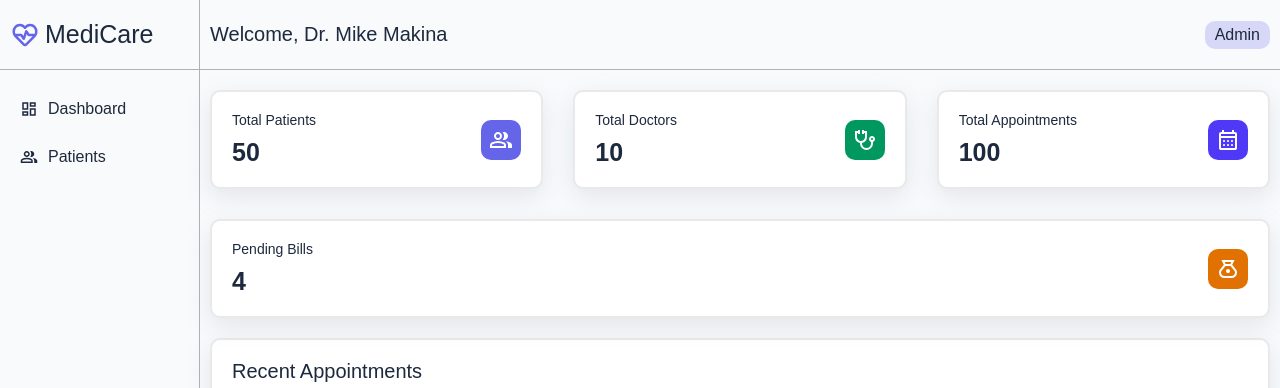
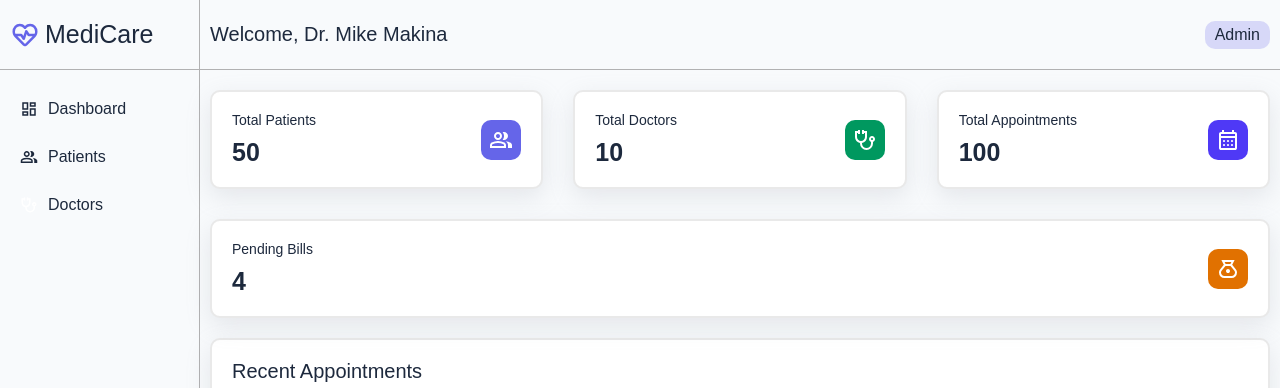
Before and after one commit to jjjjjess/WEBD-2200-FinalProject, a PHP site: page /dashboard.php in a window 1280 px wide. Shown: the top 388 px of the page. Run offline with PHP 8.4, Linux system fonts and the light colour scheme.

Commit message:
doctors css & html

```diff
--- a/dashboard.php
+++ b/dashboard.php
@@ -40,7 +40,15 @@
                             <img src="images/patients3.svg" alt="patients icon">
                         </div>
                         <a href="patients.html">Patients</a>
-                    </li>
+                        </li>
+
+                        <li>
+                            <div class="icon">
+                                <img src="images/stethoscope.svg" alt="stethoscope icon">
+                            </div>
+                            <a href ="doctors.html">Doctors</a>
+                        </li>
+
                 </ul>
 
                 <div class="logout">
```
